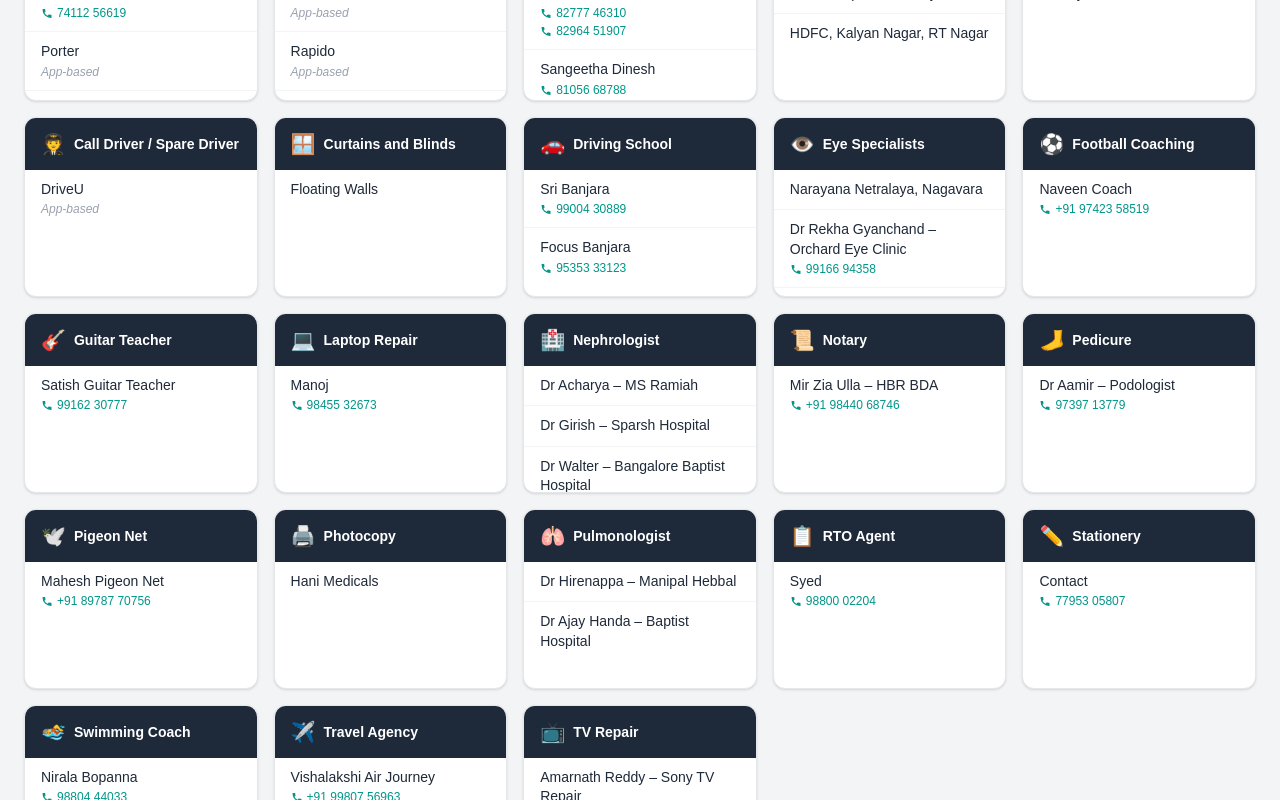
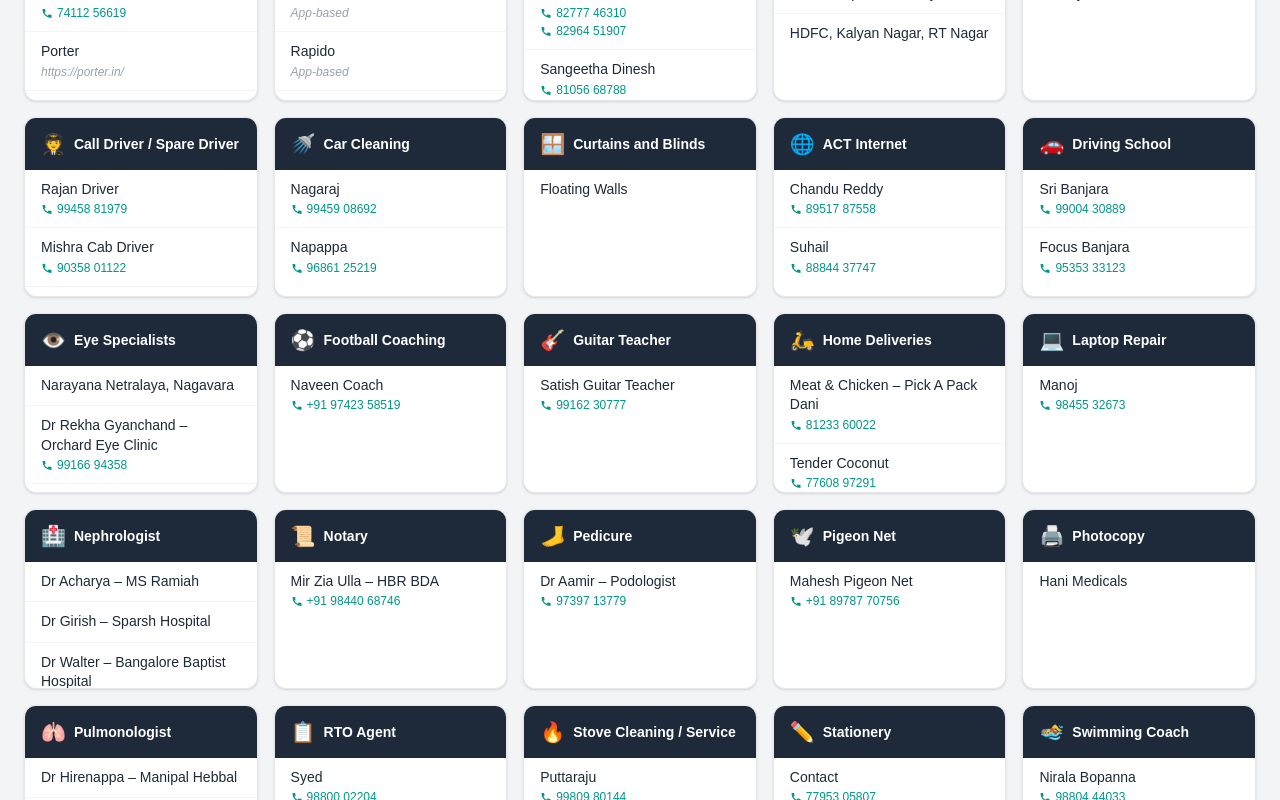
Before and after one commit to nanzwilly/petunia-directory, a Next.js app: page / in a window 1280 px wide. Shown: the part 560-1360 px from the top of the page. Built offline with nearby package versions, Linux system fonts and the light colour scheme.

Commit message:
Add 6 new categories: Wine/Liquor, Home Deliveries, ACT Internet, Car Cleaning, Stove Service, Call Drivers
Co-Authored-By: Claude Opus 4.6 <noreply@anthropic.com>

```diff
--- a/app/page.tsx
+++ b/app/page.tsx
@@ -37,9 +37,11 @@ function categoryIcon(category: string): string {
   const icons: Record<string, string> = {
     "Aadhaar Enrolment": "🪪",
     "AC Technician": "❄️",
+    "ACT Internet": "🌐",
     "Art Galleries": "🎨",
     "Bicycle Repair": "🚲",
     "Call Driver / Spare Driver": "🧑‍✈️",
+    "Car Cleaning": "🚿",
     "Carpenter": "🪚",
     "Courier": "📦",
     "Curtains and Blinds": "🪟",
@@ -48,6 +50,7 @@ function categoryIcon(category: string): string {
     "Eye Specialists": "👁️",
     "Football Coaching": "⚽",
     "Guitar Teacher": "🎸",
+    "Home Deliveries": "🛵",
     "Labs": "🔬",
     "Laptop Repair": "💻",
     "Meal Service": "🍱",
@@ -64,6 +67,8 @@ function categoryIcon(category: string): string {
     "Puncture Repair": "🛞",
     "RTO Agent": "📋",
     "Stationery": "✏️",
+    "Stove Cleaning / Service": "🔥",
+    "Wine / Liquor Delivery": "🍷",
     "Swimming Coach": "🏊",
     "Taxi": "🚕",
     "Travel Agency": "✈️",
--- a/app/test/page.tsx
+++ b/app/test/page.tsx
@@ -37,9 +37,11 @@ function categoryIcon(category: string): string {
   const icons: Record<string, string> = {
     "Aadhaar Enrolment": "🪪",
     "AC Technician": "❄️",
+    "ACT Internet": "🌐",
     "Art Galleries": "🎨",
     "Bicycle Repair": "🚲",
     "Call Driver / Spare Driver": "🧑‍✈️",
+    "Car Cleaning": "🚿",
     "Carpenter": "🪚",
     "Courier": "📦",
     "Curtains and Blinds": "🪟",
@@ -48,6 +50,7 @@ function categoryIcon(category: string): string {
     "Eye Specialists": "👁️",
     "Football Coaching": "⚽",
     "Guitar Teacher": "🎸",
+    "Home Deliveries": "🛵",
     "Labs": "🔬",
     "Laptop Repair": "💻",
     "Meal Service": "🍱",
@@ -64,6 +67,8 @@ function categoryIcon(category: string): string {
     "Puncture Repair": "🛞",
     "RTO Agent": "📋",
     "Stationery": "✏️",
+    "Stove Cleaning / Service": "🔥",
+    "Wine / Liquor Delivery": "🍷",
     "Swimming Coach": "🏊",
     "Taxi": "🚕",
     "Travel Agency": "✈️",
--- a/data/directory.json
+++ b/data/directory.json
@@ -29,7 +29,16 @@
   {
     "category": "Call Driver / Spare Driver",
     "entries": [
+      { "name": "Rajan Driver", "phone": "99458 81979" },
+      { "name": "Mishra Cab Driver", "phone": "90358 01122" },
       { "name": "DriveU", "note": "App-based" }
+    ]
+  },
+  {
+    "category": "Car Cleaning",
+    "entries": [
+      { "name": "Nagaraj", "phone": "99459 08692" },
+      { "name": "Napappa", "phone": "96861 25219" }
     ]
   },
   {
@@ -43,8 +52,7 @@
     "category": "Courier",
     "entries": [
       { "name": "DTDC Vikram", "phone": "74112 56619" },
-      { "name": "Porter", "note": "App-based" },
-      { "name": "Swiggy Genie", "note": "App-based" },
+      { "name": "Porter", "note": "https://porter.in/" },
       { "name": "Telyport", "note": "App-based" },
       { "name": "Uber Courier", "note": "App-based" },
       { "name": "Rapido Parcel", "note": "App-based" },
@@ -55,6 +63,13 @@
     "category": "Curtains and Blinds",
     "entries": [
       { "name": "Floating Walls", "note": "" }
+    ]
+  },
+  {
+    "category": "ACT Internet",
+    "entries": [
+      { "name": "Chandu Reddy", "phone": "89517 87558" },
+      { "name": "Suhail", "phone": "88844 37747" }
     ]
   },
   {
@@ -89,6 +104,13 @@
     "category": "Guitar Teacher",
     "entries": [
       { "name": "Satish Guitar Teacher", "phone": "99162 30777" }
+    ]
+  },
+  {
+    "category": "Home Deliveries",
+    "entries": [
+      { "name": "Meat & Chicken – Pick A Pack Dani", "phone": "81233 60022" },
+      { "name": "Tender Coconut", "phone": "77608 97291" }
     ]
   },
   {
@@ -194,6 +216,12 @@
     ]
   },
   {
+    "category": "Stove Cleaning / Service",
+    "entries": [
+      { "name": "Puttaraju", "phone": "99809 80144" }
+    ]
+  },
+  {
     "category": "Stationery",
     "entries": [
       { "name": "Contact", "phone": "77953 05807" }
@@ -216,6 +244,12 @@
     ]
   },
   {
+    "category": "Wine / Liquor Delivery",
+    "entries": [
+      { "name": "Manju MRP Liquor", "phone": "70260 78005" }
+    ]
+  },
+  {
     "category": "Travel Agency",
     "entries": [
       { "name": "Vishalakshi Air Journey", "phone": "+91 99807 56963" }
```
